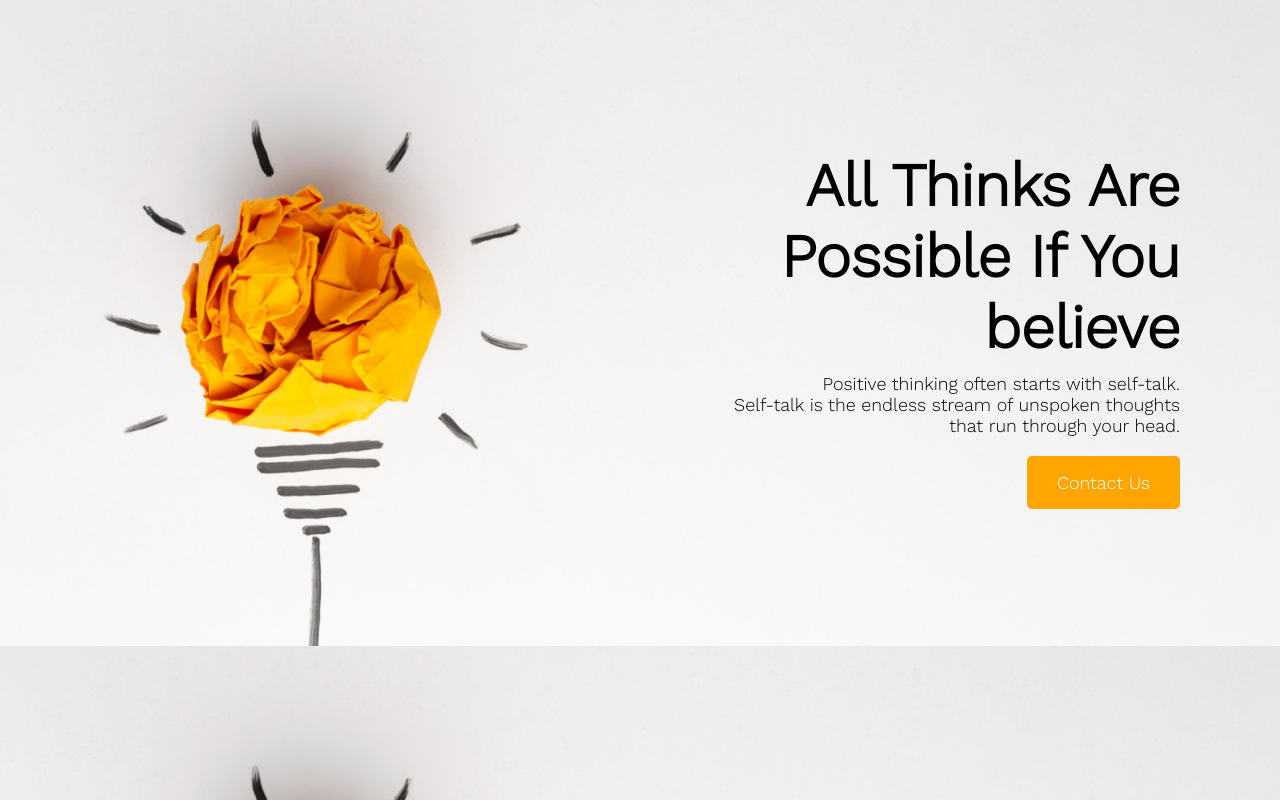
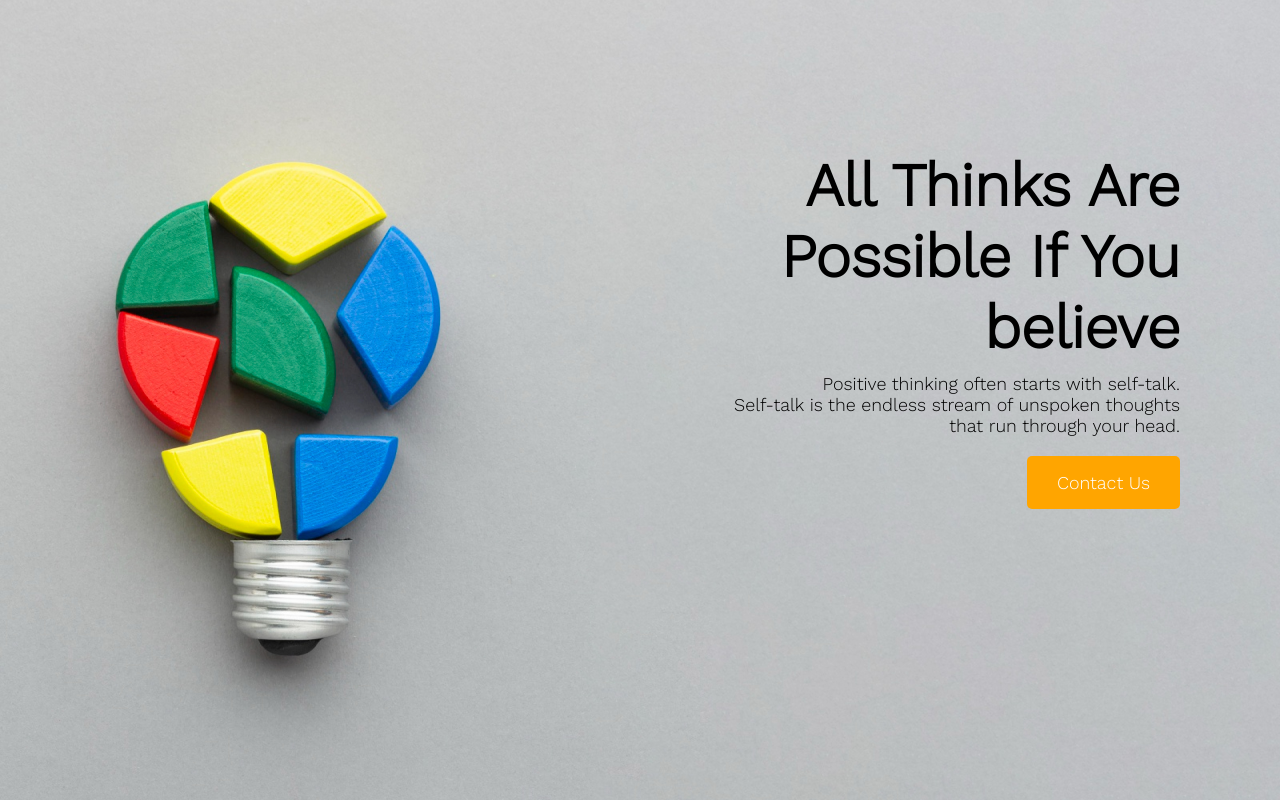
Before and after one commit to TanvirHossain43/Assignment-01, a plain HTML site: page index.html in a window 1280 px wide. Shown: the top 802 px of the page. Drawn offline with nearby package versions, Linux system fonts and the light colour scheme.

Commit message:
problem solve

```diff
--- a/styles/style.css
+++ b/styles/style.css
@@ -5,13 +5,15 @@
 }
 
 /*Header Banner section styles */
+
 .banner-section {
-    background-image: url('../images/banner/banner1.png');
+    background-image: url('../images/banner/banner2.png');
     width: 100%;
+    background-repeat: no-repeat;
     height: 100vh;
     display: flex;
     text-align: right;
-    background-size: contain;
+    background-size: auto;
 }
 
 .banner-info {
```
